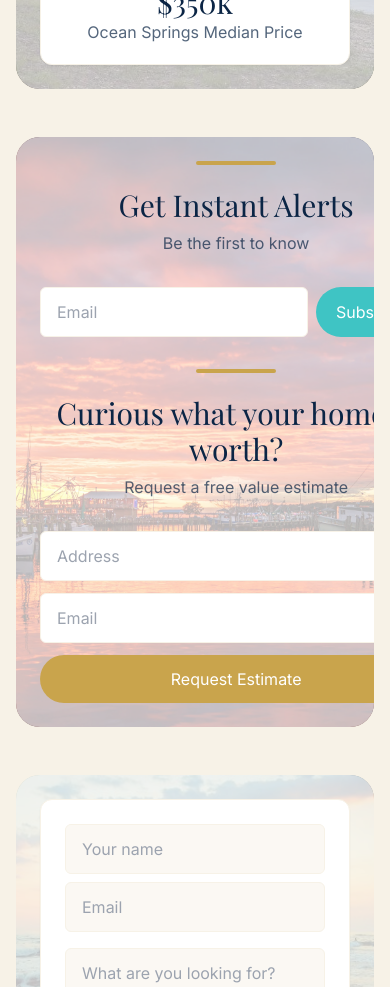
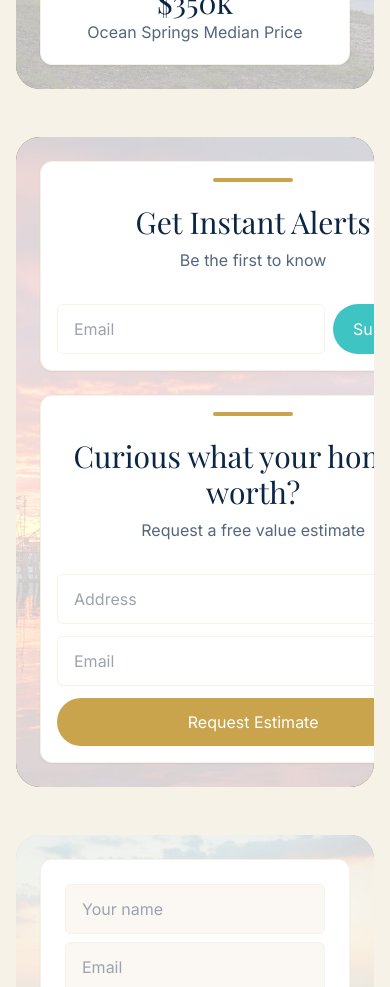
Before and after one commit to bdaniels013/gulfcoastlifems, a Next.js app: page /realestate in a window 390 px wide. Shown: the part 4200-5187 px from the top of the page. Built offline with nearby package versions, Linux system fonts and the light colour scheme; a web font is replaced by a local one.

Commit message:
fix(realestate): mobile-friendly Alerts section — stacked card layout, higher contrast overlay

```diff
--- a/src/app/layout.tsx
+++ b/src/app/layout.tsx
@@ -12,6 +12,21 @@ const body = Inter({ subsets: ["latin"], variable: "--font-body" })
 export const metadata: Metadata = {
   title: "Gulf Coast Life | Mississippi Gulf Coast Real Estate",
   description: "Modern coastal real estate and lifestyle hub by Mary “Lizzie” Fontenelle.",
+  metadataBase: new URL("https://gulfcoastlifems.vercel.app"),
+  icons: {
+    icon: "/bay bridge portrait.jpg",
+    shortcut: "/bay bridge portrait.jpg",
+    apple: "/bay bridge portrait.jpg",
+  },
+  openGraph: {
+    title: "Gulf Coast Life MS — Coastal Real Estate",
+    description: "Explore homes, guides, and coastal living across the Mississippi Gulf Coast.",
+    images: ["/bay st louis aerial.jpg"],
+  },
+  twitter: {
+    card: "summary_large_image",
+    images: ["/bay st louis aerial.jpg"],
+  },
 }
 
 export default function RootLayout({ children }: { children: React.ReactNode }) {
--- a/src/app/realestate/page.tsx
+++ b/src/app/realestate/page.tsx
@@ -115,17 +115,17 @@ export default function Page() {
       </Reveal>
 
       <Reveal>
-      <section id="alerts" className="relative rounded-3xl overflow-hidden grid gap-8 md:grid-cols-2">
+      <section id="alerts" className="relative rounded-3xl overflow-hidden">
         <div className="absolute inset-0">
           <Image src="/pass harbor boats.jpg" alt="Pass Christian Harbor" fill sizes="100vw" className="object-cover" />
-          <div className="absolute inset-0 bg-white/70" />
+          <div className="absolute inset-0 bg-white/80" />
         </div>
-        <div className="relative p-6 md:p-8 grid gap-8 md:grid-cols-2">
-        <div className="space-y-4">
+        <div className="relative p-6 md:p-8 grid gap-6 md:grid-cols-2">
+        <div className="space-y-4 rounded-xl border border-sand bg-white p-4 shadow-sm">
           <SectionTitle title="Get Instant Alerts" subtitle="Be the first to know" />
           <InlineEmailForm />
         </div>
-        <div className="space-y-4">
+        <div className="space-y-4 rounded-xl border border-sand bg-white p-4 shadow-sm">
           <SectionTitle title="Curious what your home is worth?" subtitle="Request a free value estimate" />
           <ValueEstimateForm />
         </div>
```
